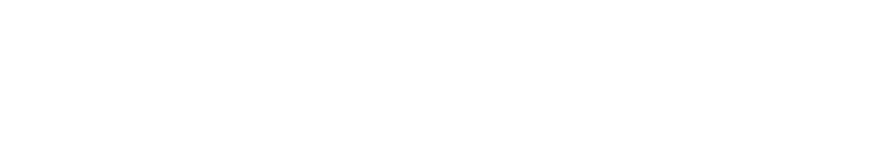
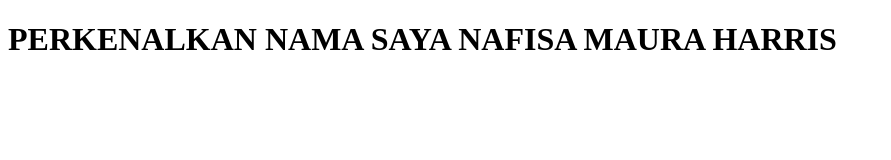
Before and after one commit to nafisa971/nafisamauraharris, a plain HTML site: page index.html in a window 1280 px wide. Shown: the whole page, without its empty margins (0-891 px from the left). Drawn offline with Linux system fonts and the light colour scheme.

Commit message:
penambahan

```diff
--- a/index.html
+++ b/index.html
@@ -6,6 +6,6 @@
 	<title>halo, saya nafisa maura harris</title>
 </head>
 <body>
-
+	<h1>PERKENALKAN NAMA SAYA NAFISA MAURA HARRIS</h1>
 </body>
 </html>
```
